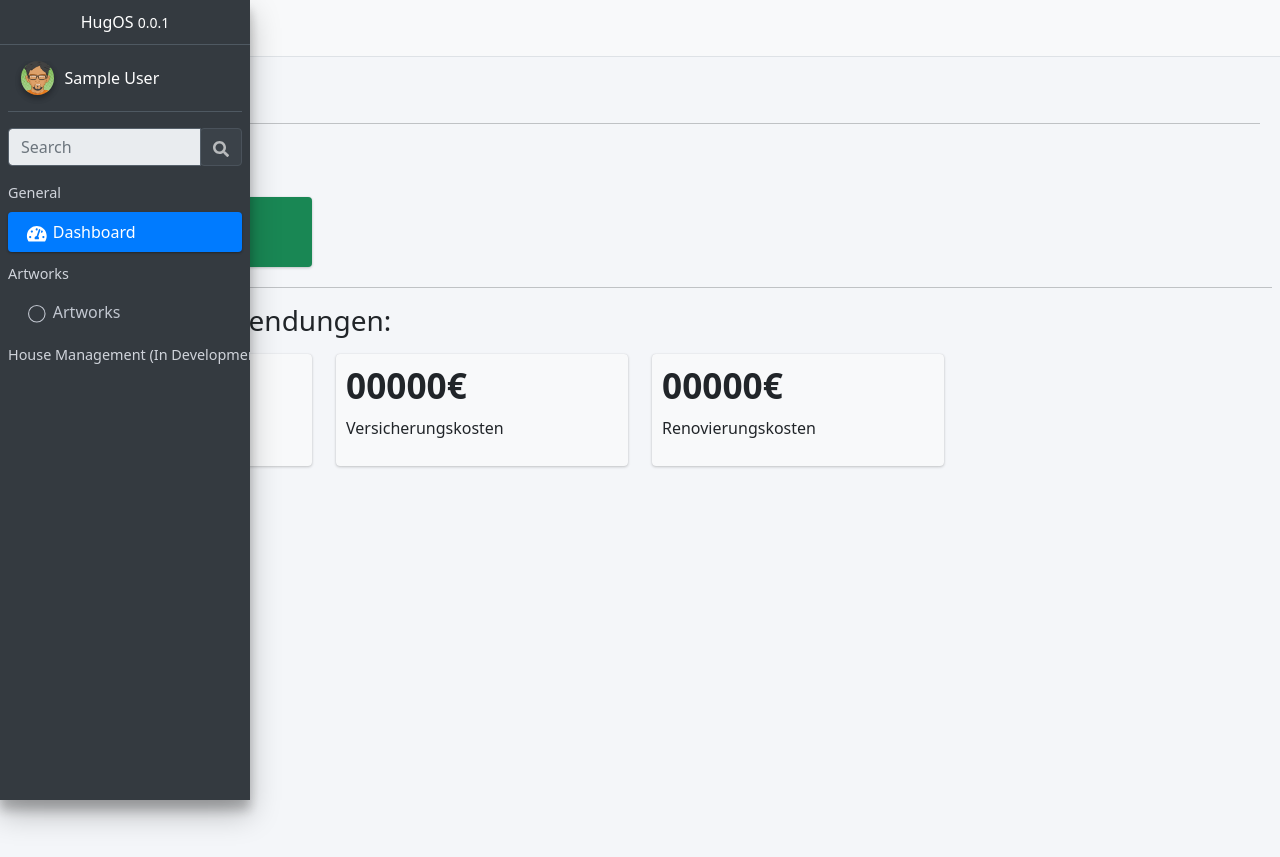
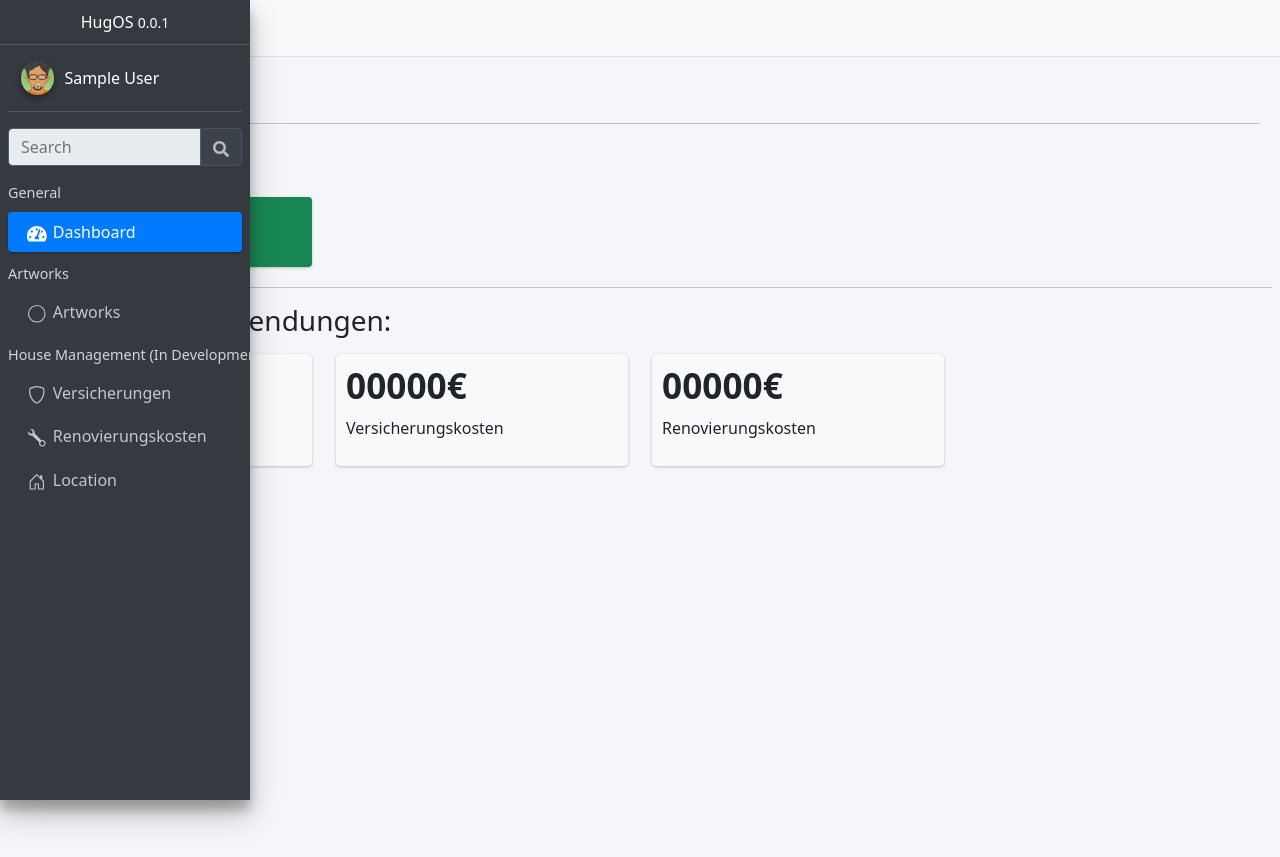
Before and after one commit to hurkandogan/hm_springreact, a React (Create React App) app in the folder src/main/webapp/: page /artwork in a window 1280 px wide. Built offline with nearby package versions, Linux system fonts and the light colour scheme; no server answers; sample sign-in values are in the browser's storage.

Commit message:
Redux improvements

```diff
--- a/src/main/webapp/src/App.tsx
+++ b/src/main/webapp/src/App.tsx
@@ -1,11 +1,9 @@
-import React, {useEffect, useState} from 'react';
+import React, {useEffect} from 'react';
 import {
     HashRouter as Router,
     Switch,
     Route
 } from "react-router-dom";
-import authService from './connection/auth.service';
-import User from './components/types/User';
 
 // Components
 import { PrivateRoute } from './components/auth/PrivateRoute';
@@ -15,15 +13,18 @@ import Sidebar from "./components/shared/Sidebar";
 import Dashboard from "./components/content/Dashboard";
 import Artwork from "./components/artwork/Artwork";
 
+import { useAppSelector, useAppDispatch } from './redux/hooks';
+import { loadUser } from './redux/actions/user';
+
 function App() {
 
-    const [loggedUser, setLoggedUser] = useState<User>({} as User);
+    const loggedUser = useAppSelector(state => state.loggedUser.loggedUser);
+    const dispatch = useAppDispatch();
 
-    const getUser = async () => setLoggedUser(authService.getCurrentUser());
 
     useEffect(() => {
-        getUser();
-    }, [])
+        dispatch(loadUser());
+    }, [dispatch])
 
     return (
         <Router>
--- a/src/main/webapp/src/components/shared/Sidebar.tsx
+++ b/src/main/webapp/src/components/shared/Sidebar.tsx
@@ -1,4 +1,4 @@
-import React, {useEffect, useState} from 'react';
+import React, { useEffect } from 'react';
 import { NavLink } from 'react-router-dom';
 import {
     FaSearch,
@@ -6,31 +6,27 @@ import {
 } from 'react-icons/fa';
 import {
     BsCircle,
-    //BsShield,
-    //BsWrench,
-    //BsHouseDoor
+    BsShield,
+    BsWrench,
+    BsHouseDoor
 } from 'react-icons/bs';
 import avatar from '../../sample_avatar.png';
-import AuthService from '../../connection/auth.service';
-import User from '../types/User';
 
-import { useSelector, useDispatch } from 'react-redux';
-import { locations } from '../../redux/actions/locations';
+import { useAppSelector, useAppDispatch } from '../../redux/hooks';
+import { loadLocations } from '../../redux/actions/locations';
 
-const Sidebar = (props) => {
+const Sidebar = () => {
 
-    const getLocations = useSelector(state => state.locations);
-    const dispatch = useDispatch();
+    const dispatch = useAppDispatch();
 
-    const [currentUser, setCurrentUser] = useState<User>({} as User);
+    const getLocations = useAppSelector(state => state.locations.locations);
+    const loggedUser  = useAppSelector(state => state.loggedUser.loggedUser);
+
+
 
     useEffect(() => {
-        const user = AuthService.getCurrentUser();
-        if (user.token) {
-            setCurrentUser(user);
-        }
-        dispatch(locations());
-    }, []);
+        dispatch(loadLocations());
+    }, [dispatch]);
 
     return (
         <aside className="main-sidebar sidebar-dark-primary elevation-4">
@@ -43,7 +39,7 @@ const Sidebar = (props) => {
                     <img src={avatar} alt="Avatar" className="img-circle elevation-2" />
             	</div>
                     <div className="info">
-                        <p className="user-info">{currentUser.firstName + " " + currentUser.lastName}</p>
+                        <p className="user-info">{loggedUser.firstName + " " + loggedUser.lastName}</p>
                     </div>
                 </div>
 
@@ -62,37 +58,52 @@ const Sidebar = (props) => {
                     <ul className="nav nav-pills nav-sidebar flex-column" data-widget="treeview" role="menu" data-accordion="false">
                         <li className="nav-header">General</li>
                         <li className="nav-item menu-open">
-                            <NavLink to={"/"} className="nav-link">
+                            <NavLink to={"/"}
+                                className="nav-link"
+                                activeClassName="active">
                                 <FaTachometerAlt />
                                 <p>Dashboard</p>
                             </NavLink>
                         </li>
                         <li className="nav-header">Artworks</li>
                         <li className="nav-item">
-                            <NavLink to={"/artwork"} className="nav-link" activeClassName="active">
+                            <NavLink to={"/artwork"}
+                                className="nav-link"
+                                activeClassName="active">
                                 <BsCircle />
                                 <p>Artworks</p>
                             </NavLink>
                         </li>
                         <li className="nav-header">House Management (In Development)</li>
                         <li className="nav-item">
-                            {/* <NavLink to={"/"} className="nav-link">
+                            <NavLink to={"/versicherungen"}
+                                className="nav-link"
+                                activeClassName="active">
                                 <BsShield />
                                 <p>Versicherungen</p>
-                            </NavLink> */}
+                            </NavLink>
                         </li>
                         <li className="nav-item">
-                            {/* <NavLink to={"/"} className="nav-link">
+                            <NavLink to={"/renovierungskosten"}
+                                className="nav-link"
+                                activeClassName="active">
                                 <BsWrench />
                                 <p>Renovierungskosten</p>
-                            </NavLink> */}
+                            </NavLink>
                         </li>
-                        <li className="nav-item">
-                            {/* <NavLink to={"/"} className="nav-link" activeClassName="active">
-                                <BsHouseDoor />
-                                <p>Berliner Str.</p>
-                            </NavLink> */}
-                        </li>
+                        {getLocations.map(location => {
+                            return (
+                                <li className="nav-item" key={location.name}>
+                                    <NavLink to={"/location/" + location.id}
+                                        className="nav-link"
+                                        activeClassName="active">
+                                        <BsHouseDoor />
+                                        <p>{location.name}</p>
+                                    </NavLink>
+                                </li>
+                            );
+                        })
+                        }
                     </ul>
                 </nav>
             </div>
--- /dev/null
+++ b/src/main/webapp/src/components/types/Location.ts
@@ -0,0 +1,6 @@
+export default interface Location {
+        id: number;
+        name: string;
+        shortName: string;
+        invoices: any;
+    }
--- a/src/main/webapp/src/index.js
+++ b/src/main/webapp/src/index.js
@@ -4,15 +4,8 @@ import App from './App';
 import 'bootstrap/dist/css/bootstrap.css';
 import './custom.css';
 
-import {
-   applyMiddleware,
-   createStore
-} from 'redux';
-import thunk from 'redux-thunk';
 import { Provider } from 'react-redux';
-import { reducer } from './redux/reducers/locations';
-
-const store = createStore(reducer, applyMiddleware(thunk));
+import { store } from './redux/store';
 
 ReactDOM.render(
      <React.StrictMode>
--- a/src/main/webapp/src/redux/actions/locations.ts
+++ b/src/main/webapp/src/redux/actions/locations.ts
@@ -1,6 +1,6 @@
 import api from '../../connection/common_http';
 
-export const locations = () => (dispatch) => {
+export const loadLocations = () => (dispatch) => {
     dispatch({type: "LOCATION_LOAD_START"});
     api.get("/api/location")
         .then(response => dispatch({ type: 'LOCATION_LOAD_SUCCESS', payload: response.data }))
--- /dev/null
+++ b/src/main/webapp/src/redux/actions/user.ts
@@ -0,0 +1,5 @@
+import AuthService from '../../connection/auth.service';
+
+export const loadUser = () => (dispatch) => {
+    dispatch({ type: 'USER_LOAD_SUCCESS', payload: AuthService.getCurrentUser() });
+}
--- /dev/null
+++ b/src/main/webapp/src/redux/hooks.ts
@@ -0,0 +1,5 @@
+import { TypedUseSelectorHook, useDispatch, useSelector } from 'react-redux';
+import type { RootState, AppDispatch } from './store';
+
+export const useAppDispatch = () => useDispatch<AppDispatch>();
+export const useAppSelector: TypedUseSelectorHook<RootState> = useSelector;
--- a/src/main/webapp/src/redux/reducers/locations.ts
+++ b/src/main/webapp/src/redux/reducers/locations.ts
@@ -1,9 +1,11 @@
+import type Location from '../../components/types/Location'
+
 const INITIAL_STATE = {
     isLoading: false,
-    locations: {},
+    locations: typeof Location !== 'undefined' ? [Location] : [],
     msg: {}
 }
-export const reducer = (state = INITIAL_STATE, action) => {
+export const locationReducer = (state = INITIAL_STATE, action) => {
     switch (action.type) {
         case 'LOCATION_LOAD_START':
             return { ...state, isLoading: true, message: '' };
--- /dev/null
+++ b/src/main/webapp/src/redux/reducers/user.ts
@@ -0,0 +1,19 @@
+import type User from '../../components/types/User'
+
+const INITIAL_STATE = {
+    isLoading: false,
+    loggedUser: {} as User,
+    msg: {}
+}
+export const userReducer = (state = INITIAL_STATE, action) => {
+    switch (action.type) {
+        // case 'USER_LOAD_START':
+        //     return { ...state, isLoading: true, message: '' };
+        case 'USER_LOAD_SUCCESS':
+            return { ...state, loggedUser: action.payload, isLoading: false };
+        // case 'USER_LOAD_ERROR':
+        //     return { ...state, msg: action.payload, isLoading: false };
+        default: return state;
+    }
+    //TODO: Error handling!
+}
--- /dev/null
+++ b/src/main/webapp/src/redux/store.ts
@@ -0,0 +1,19 @@
+import {
+    applyMiddleware,
+    createStore,
+    combineReducers
+} from 'redux';
+import thunk from 'redux-thunk';
+import { locationReducer } from './reducers/locations';
+import { userReducer } from './reducers/user';
+
+export const store = createStore(
+    combineReducers({
+        locations: locationReducer,
+        loggedUser: userReducer
+    }),
+    applyMiddleware(thunk)
+);
+
+export type RootState = ReturnType<typeof store.getState>;
+export type AppDispatch = typeof store.dispatch;
```
